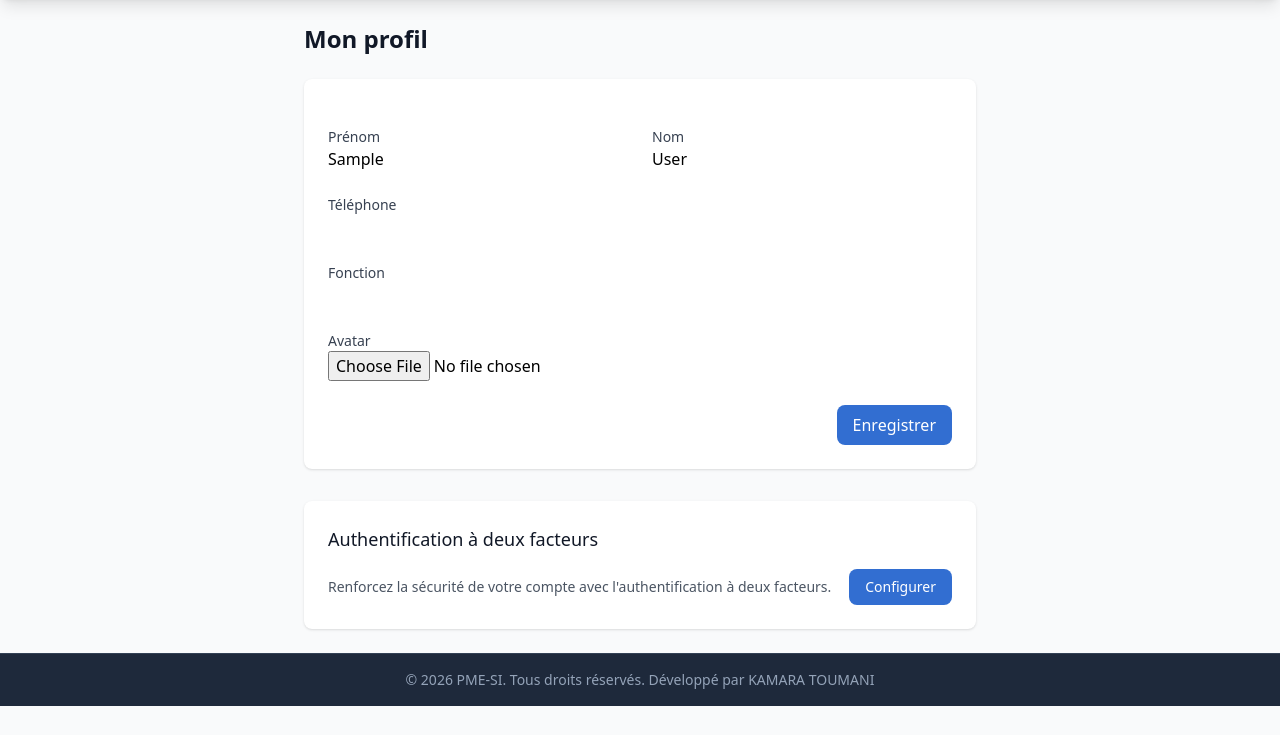
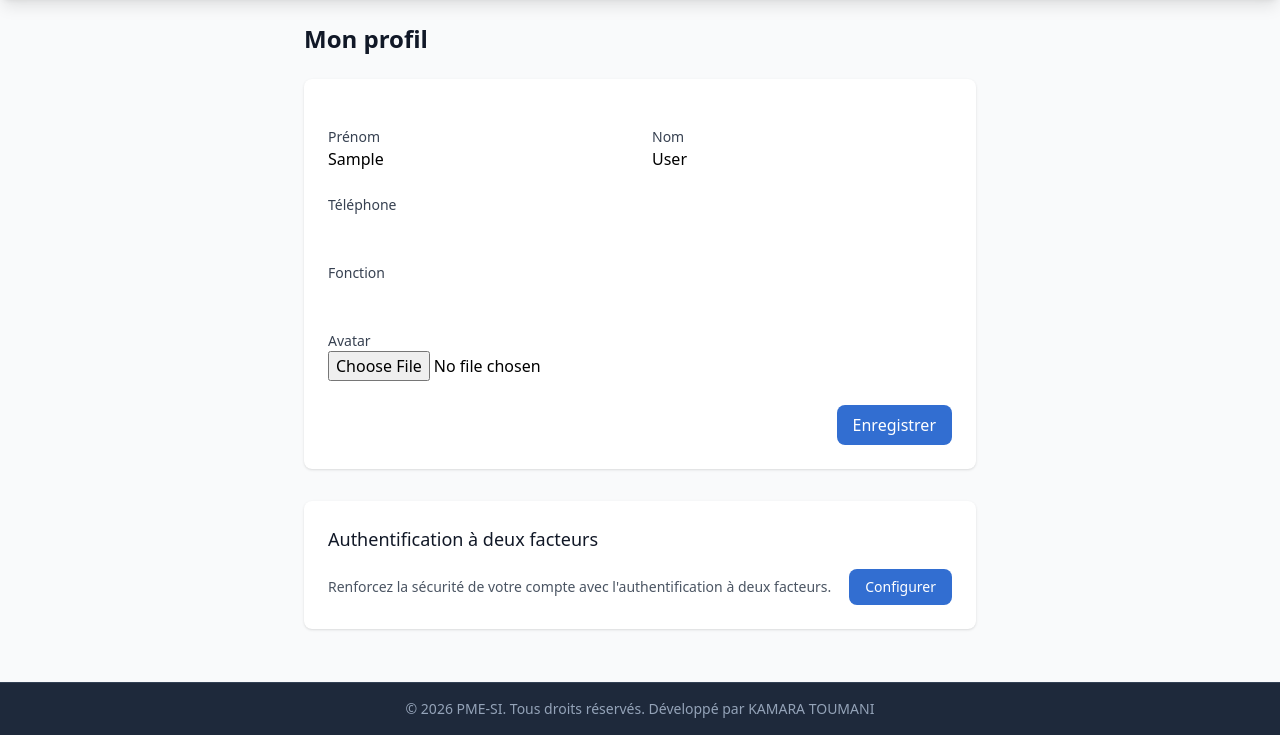
Before and after one commit to Toumasadio2/PME-SI, a Django app: page /auth/profile/ in a window 1280 px wide. Shown: the part 65-800 px from the top of the page. Run offline with Django 4.2, Linux system fonts and the light colour scheme; the visitor is signed in with stand-in values (Sample User, id 1); data that the repository does not hold is empty; parts of the project's set-up code (start-up, migrations or seed data) failed here and were passed over; some libraries are stand-ins or nearby versions.

Commit message:
Fix footer responsive - toujours en bas de page
- Utilise min-h-screen + flex flex-col pour le container principal
- Ajoute flex-1 au main content pour pousser le footer en bas
- Applique sur app_layout.html et public_layout.html

Co-Authored-By: Claude Opus 4.5 <noreply@anthropic.com>

```diff
--- a/templates/layouts/app_layout.html
+++ b/templates/layouts/app_layout.html
@@ -2,7 +2,7 @@
 {% load static permissions_tags %}
 
 {% block body %}
-<div class="min-h-full bg-gray-50">
+<div class="min-h-screen bg-gray-50 flex flex-col">
     <!-- Top Navigation Bar -->
     <header class="bg-gradient-to-r from-slate-900 via-slate-800 to-slate-900 shadow-lg sticky top-0 z-50">
         <div class="max-w-full mx-auto px-4 sm:px-6 lg:px-8">
@@ -349,7 +349,7 @@
     </div>
 
     <!-- Page content -->
-    <main class="py-6 px-4 sm:px-6 lg:px-8 max-w-7xl mx-auto">
+    <main class="flex-1 py-6 px-4 sm:px-6 lg:px-8 max-w-7xl mx-auto w-full">
         {% block content %}{% endblock %}
     </main>
 
--- a/templates/layouts/public_layout.html
+++ b/templates/layouts/public_layout.html
@@ -1,7 +1,7 @@
 {% extends "base.html" %}
 
 {% block body %}
-<div class="min-h-full flex flex-col">
+<div class="min-h-screen flex flex-col">
     <!-- Header -->
     <header class="bg-white border-b border-gray-200">
         <div class="max-w-7xl mx-auto px-4 sm:px-6 lg:px-8">
```
